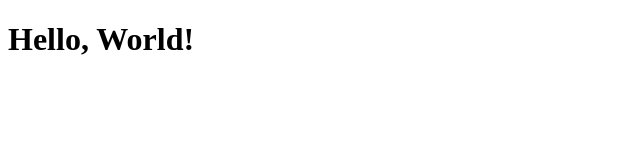
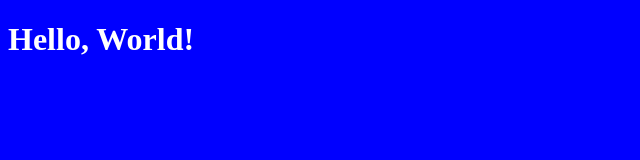
Before and after one commit to CottonEyeBro/my-personal-website, a plain HTML site: page index.html in a window 1280 px wide. Shown: the whole page, without its empty margins (0-640 px from the left). Drawn offline with Linux system fonts and the light colour scheme.

Commit message:
add style.css, connect to index.html

```diff
--- a/index.html
+++ b/index.html
@@ -4,6 +4,7 @@
     <meta charset="UTF-8">
     <meta name="viewport" content="width=device-width, initial-scale=1.0">
     <title>My Personal Website</title>
+    <link rel="stylesheet" href="style.css" />
 </head>
 <body>
    <h1>Hello, World!</h1>
--- /dev/null
+++ b/style.css
@@ -0,0 +1,4 @@
+body {
+    background: blue;
+    color: white;
+  }
```
